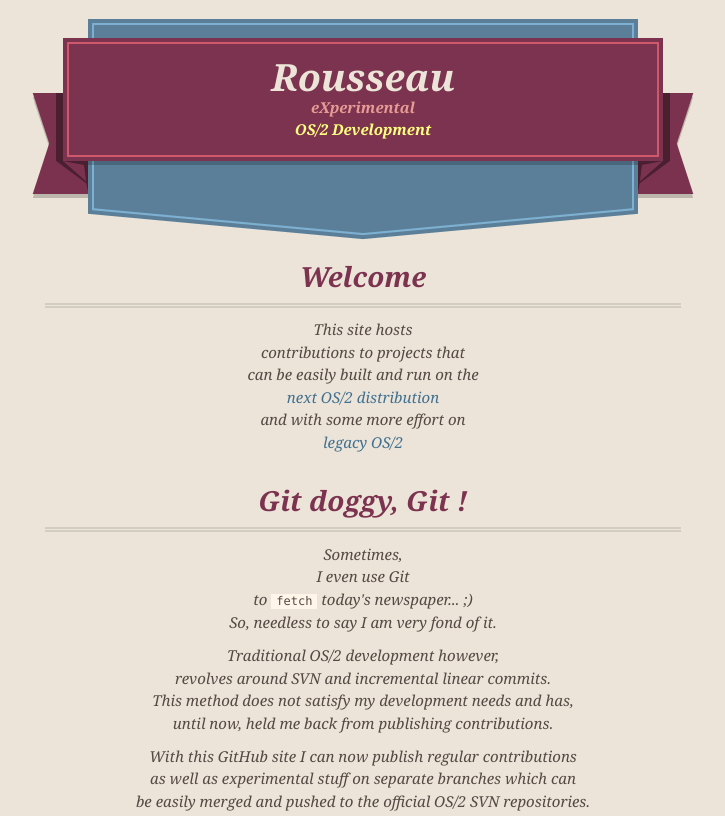
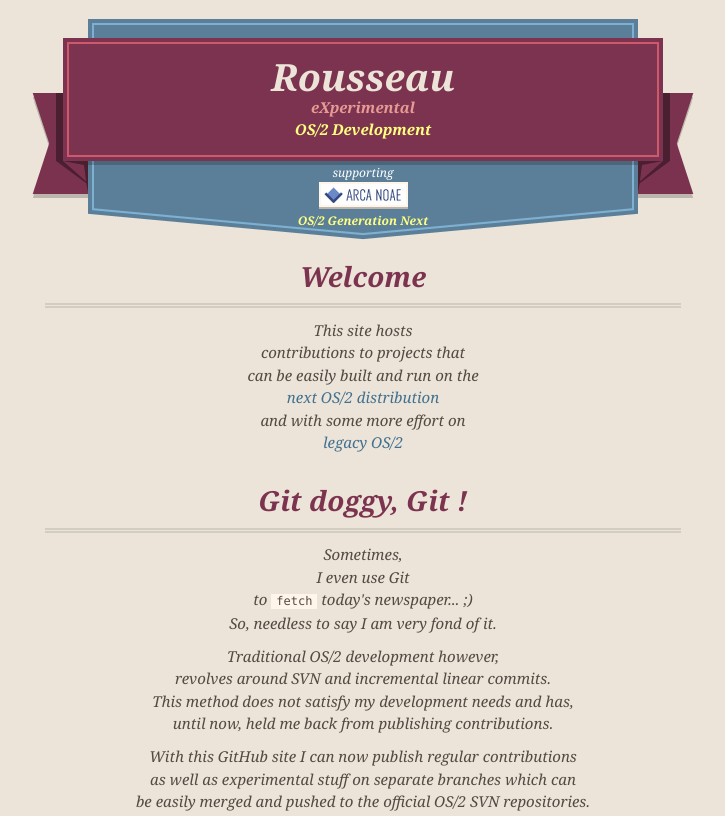
Before and after one commit to rousseaux/rousseaux.github.io, a plain HTML site: page index.html in a window 1280 px wide. Shown: the top 816 px of the page, without its empty margins (277-1002 px from the left). Drawn offline with nearby package versions, Linux system fonts and the light colour scheme.

Commit message:
Make Arca Noae support more visible

```diff
--- a/index.html
+++ b/index.html
@@ -52,6 +52,14 @@ eXperimental<br>
 
 
 <section id="main_content">
+
+<p style="margin-top:-8em; font-size:0.8em;color:white;">
+supporting<br>
+<a href="https://www.arcanoae.com">
+<span style="font-weight:bold;font-style:italic;color:#ffff80;">
+<img src="images/ArcaNoaeLGO-85.png" width="85"><br>
+OS/2 Generation Next</span></a><br>
+</p>
 
 <h3>Welcome</h3>
 <p>
```
Also changed, not shown: images/ArcaNoaeLGO-85.png (added), images/ArcaNoaeLGO.png (added).
